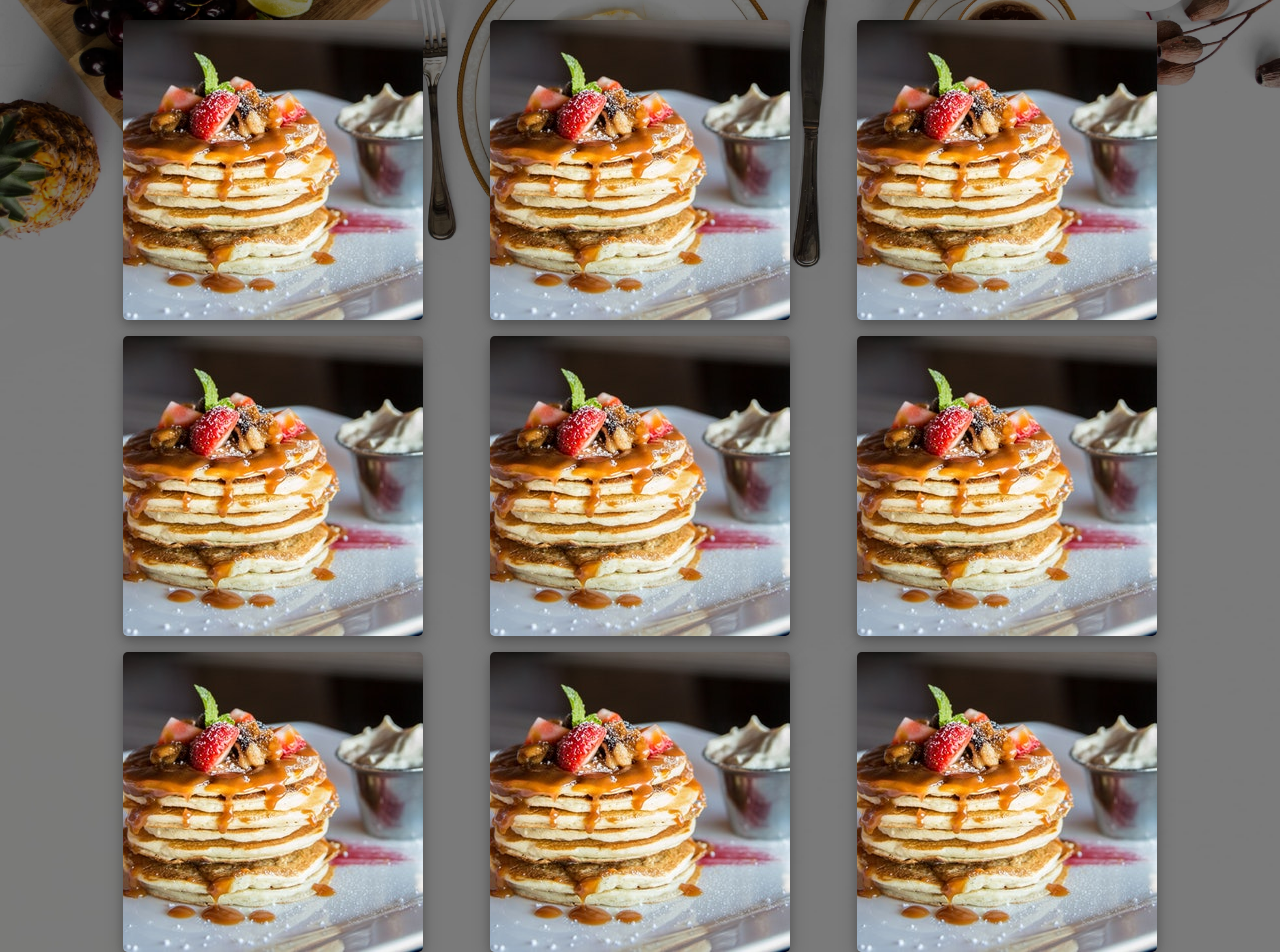
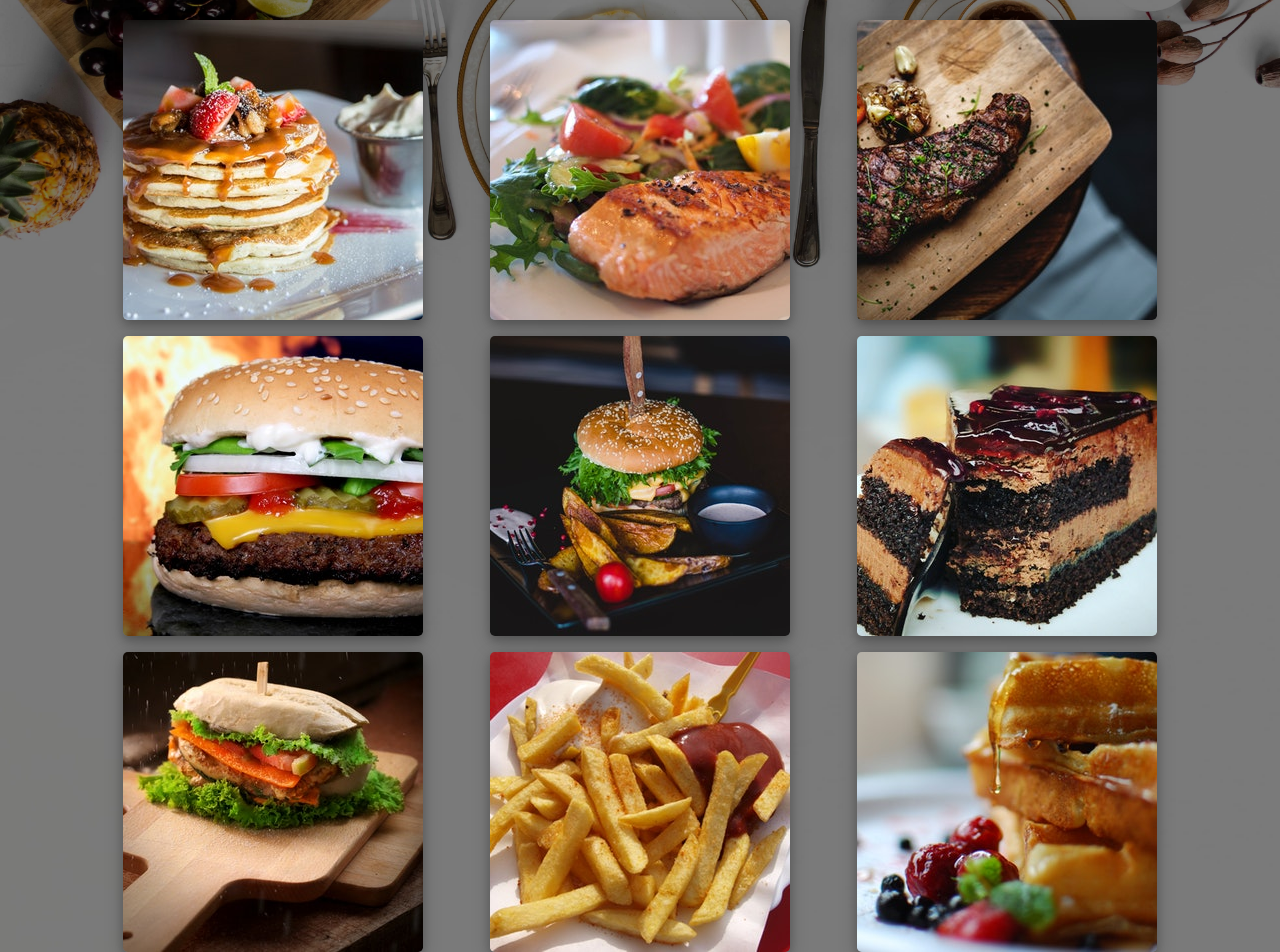
Before and after one commit to Iamkosgei/Foodie, an Angular app: page / in a window 1280 px wide. Shown: the part 162-1114 px from the top of the page. Built offline with nearby package versions, Linux system fonts and the light colour scheme; a web font is replaced by a local one.

Commit message:
updated images url location

```diff
--- a/src/app/foodie/foodie.component.html
+++ b/src/app/foodie/foodie.component.html
@@ -14,14 +14,14 @@
 
    <section class="container" id="main">
        <img src="../../assets/img/1.jpg">
-       <img src="../../assets/img/1.jpg">
-       <img src="../../assets/img/1.jpg">
-       <img src="../../assets/img/1.jpg">
-       <img src="../../assets/img/1.jpg">
-       <img src="../../assets/img/1.jpg">
-       <img src="../../assets/img/1.jpg">
-       <img src="../../assets/img/1.jpg">
-       <img src="../../assets/img/1.jpg">
+       <img src="../../assets/img/2.jpg">
+       <img src="../../assets/img/3.jpg">
+       <img src="../../assets/img/4.jpg">
+       <img src="../../assets/img/5.jpg">
+       <img src="../../assets/img/6.jpg">
+       <img src="../../assets/img/7.jpg">
+       <img src="../../assets/img/8.jpg">
+       <img src="../../assets/img/9.jpg">
    </section>
 </body>
 </html>
```
